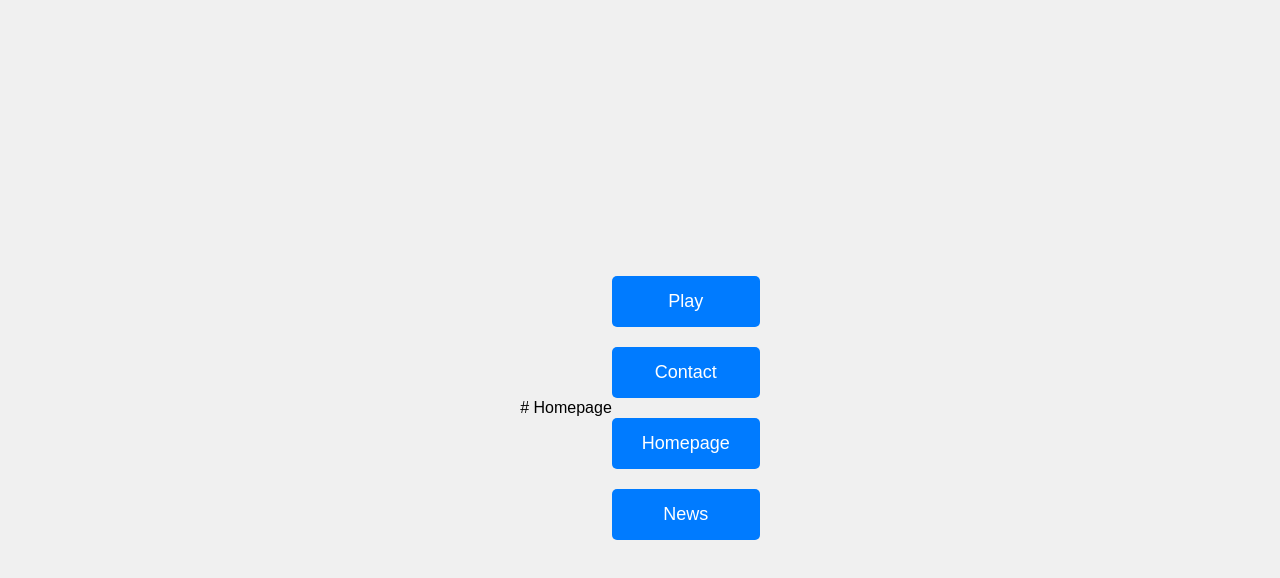
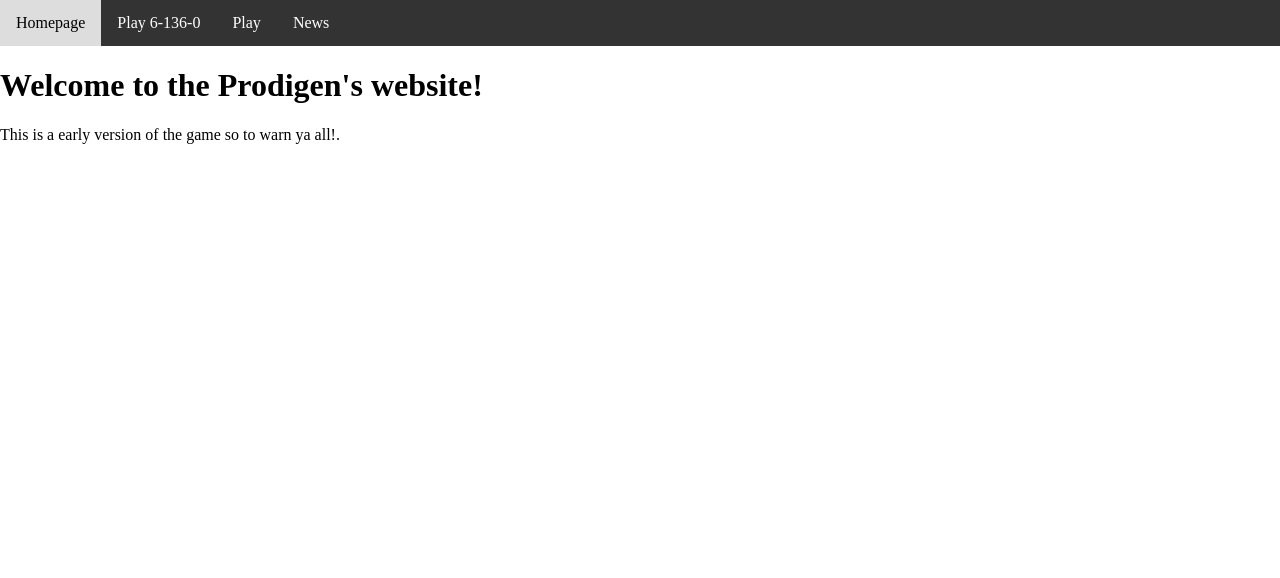
Before and after one commit to WoodPeckerotic-Games/prodigen.github.io, a plain HTML site: page index.html in a window 1280 px wide. Drawn offline with Linux system fonts and the light colour scheme.

Commit message:
Update index.html

```diff
--- a/index.html
+++ b/index.html
@@ -1,47 +1,47 @@
-# Homepage
-
 <!DOCTYPE html>
-<html lang="en">
+<html>
   <head>
     <meta charset="UTF-8">
+
     <meta name="viewport" content="width=device-width, initial-scale=1.0">
-    <title>Homepage</title>
+    <title>Home Page</title>
     <style>
       body {
-            font-family: Arial, sans-serif;
-            display: flex;
-            justify-content: center;
-            align-items: center;
-            height: 100vh;
-            background-color: #f0f0f0;
+        font-family: Pipe Dream, BrianneTod;
+        margin: 0;
+        padding: 0;
       }
-        .button-container {
-            display: flex;
-            flex-direction: column;
-            gap: 20px;
+
+      .taskbar {
+        background-color: #333;
+        overflow: hidden;
       }
-        .button {
-            padding: 15px 30px;
-            font-size: 18px;
+
+      .taskbar a {
+        float: left;
+        display: block;
         color: white;
-            background-color: #007BFF;
-            border: none;
-            border-radius: 5px;
-            cursor: pointer;
         text-align: center;
+        padding: 14px 16px;
         text-decoration: none;
       }
-        .button:hover {
-            background-color: #0056b3;
+
+      .taskbar a:hover {
+        background-color: #ddd;
+        color: black;
       }
     </style>
   </head>
   <body>
-    <div class="button-container">
-        <a href="https://woodpeckerotic-games.github.io/prodigen.github.io/play.html" class="button">Play</a>
-        <a href="https://woodpeckerotic-games.github.io/prodigen.github.io/contact.html" class="button">Contact</a>
-        <a href="https://woodpeckerotic-games.github.io/prodigen.github.io/" class="button">Homepage</a>
-        <a href="https://woodpeckerotic-games.github.io/prodigen.github.io/news.html" class="button">News</a>
+    <div class="taskbar">
+      <a href="https://woodpeckerotic-games.github.io/prodigen.github.io/">Homepage</a>
+      <a href="https://xpmuser.github.io/Website-Tester/6-136-0">Play 6-136-0</a>
+      <a href="https://woodpeckerotic-games.github.io/prodigen.github.io/play?mods=WalkSpeed,FastGameSpeed">Play</a>
+      <a href="https://woodpeckerotic-games.github.io/prodigen.github.io/news.html">News</a>
     </div>
+
+    <h1>Welcome to the Prodigen's website!</h1>
+
+    <p>This is a early version of the game so to warn ya all!.</p>
   </body>
 </html>
```
Lines whose indentation alone changed are shown as unchanged.
